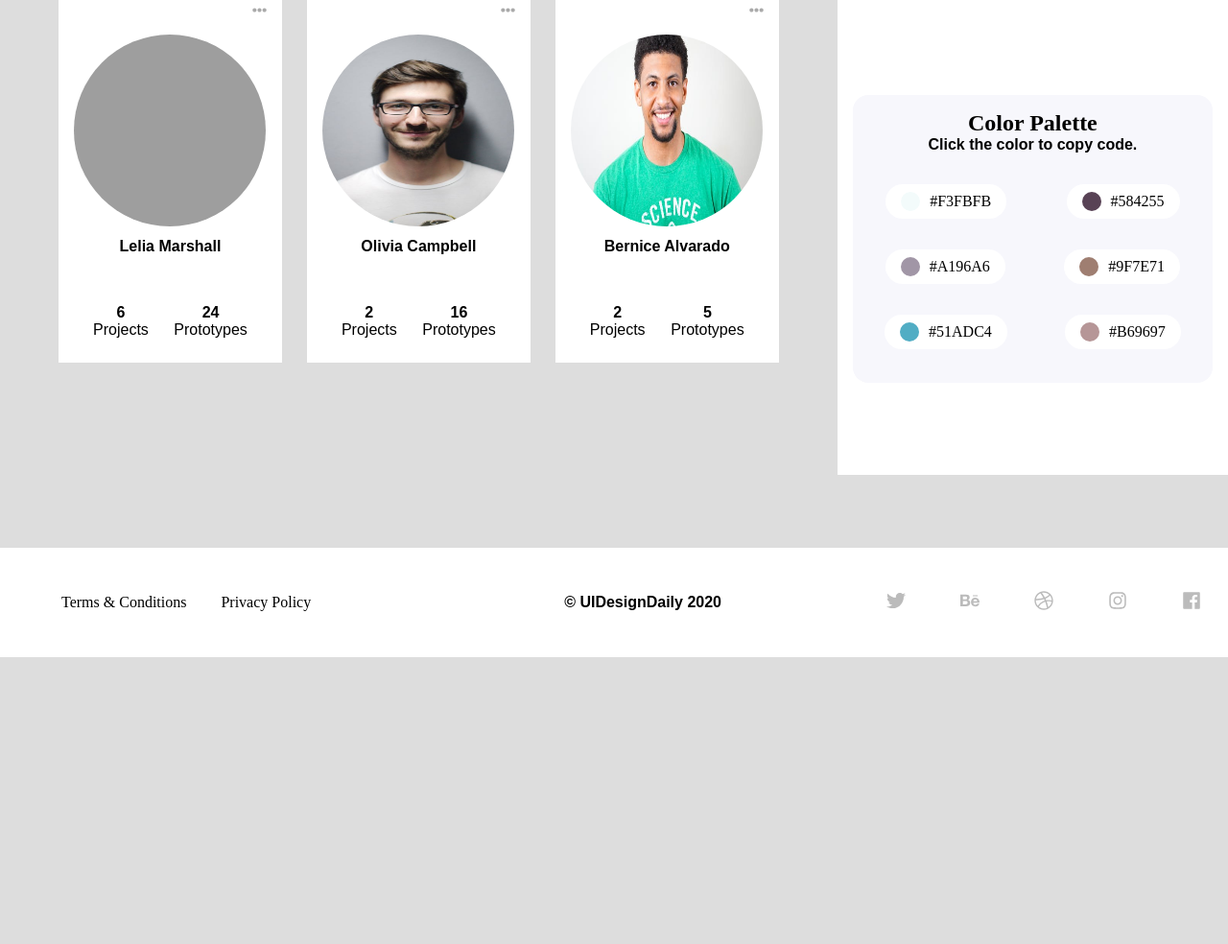
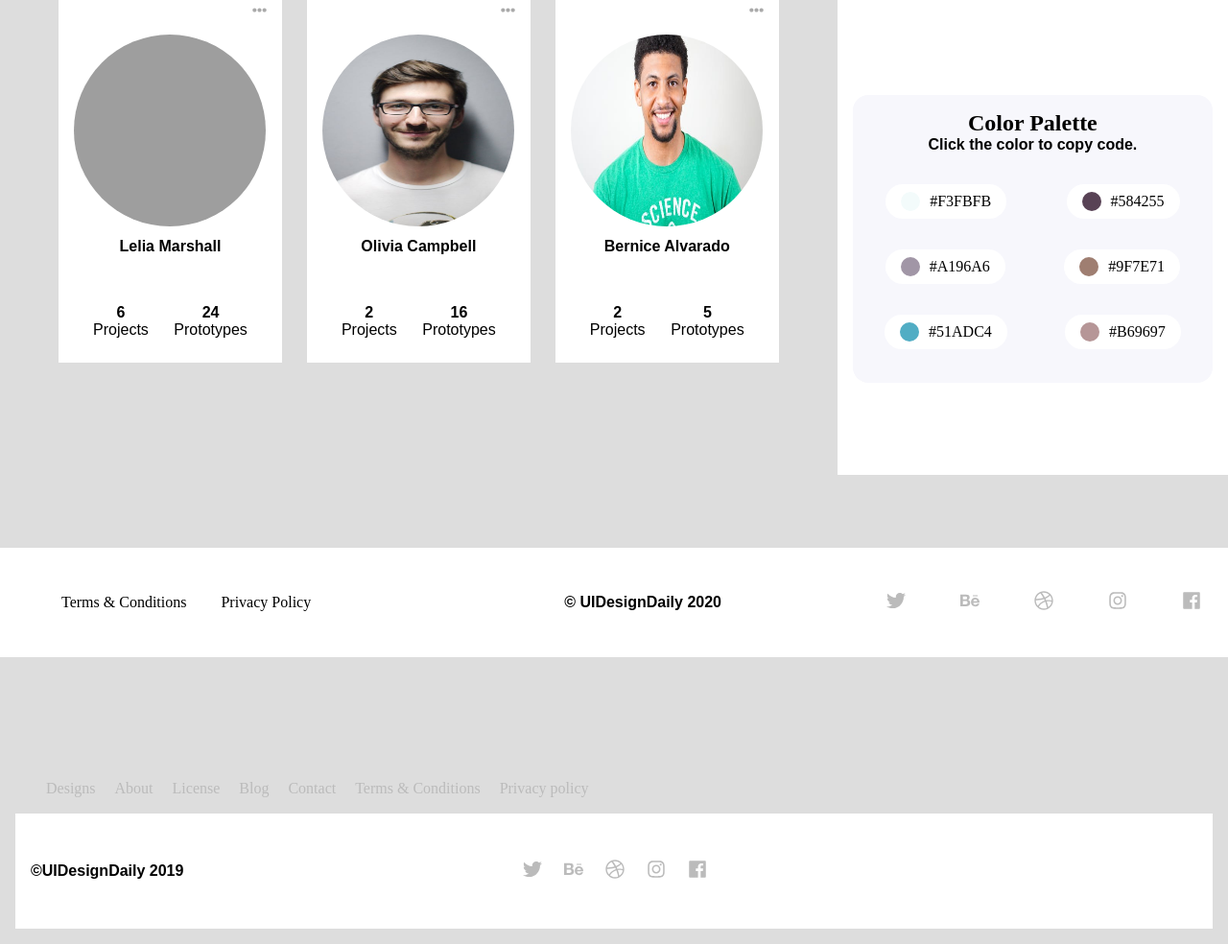
Before and after one commit to wisestme/user_cards, a plain HTML site: page index.html in a window 1280 px wide. Shown: the part 726-1710 px from the top of the page at 96% size. Before the commit the page ends 1411 px from the top, so only its background shows below. Drawn offline with Linux system fonts and the light colour scheme; grey boxes are pictures that could not be loaded.

Commit message:
add modal

```diff
--- a/index.html
+++ b/index.html
@@ -229,5 +229,51 @@
             </div>
         </div>
     </footer>
+    <section id="modal">
+        <div class="container">
+            <!-- <header>
+                <div class="wrapper">
+                    <img src="./images/logo.png" alt="">
+
+                </div>
+            </header> -->
+            <main>
+                <div class="container">
+                    <nav>
+                        <a href="#">Designs</a>
+                        <a href="#">About</a>
+                        <a href="#">License</a>
+                        <a href="#">Blog</a>
+                        <a href="#">Contact</a>
+                        <a href="#">Terms & Conditions</a>
+                        <a href="#">Privacy policy</a>
+                    </nav>
+
+                </div>
+            </main>
+            <footer>
+                <div class="container">
+                    <p>&copy;UIDesignDaily 2019</p>
+                    <div class="social">
+                        <div class="twitter">
+                            <svg xmlns="http://www.w3.org/2000/svg" viewBox="0 0 512 512"><path d="M459.37 151.716c.325 4.548.325 9.097.325 13.645 0 138.72-105.583 298.558-298.558 298.558-59.452 0-114.68-17.219-161.137-47.106 8.447.974 16.568 1.299 25.34 1.299 49.055 0 94.213-16.568 130.274-44.832-46.132-.975-84.792-31.188-98.112-72.772 6.498.974 12.995 1.624 19.818 1.624 9.421 0 18.843-1.3 27.614-3.573-48.081-9.747-84.143-51.98-84.143-102.985v-1.299c13.969 7.797 30.214 12.67 47.431 13.319-28.264-18.843-46.781-51.005-46.781-87.391 0-19.492 5.197-37.36 14.294-52.954 51.655 63.675 129.3 105.258 216.365 109.807-1.624-7.797-2.599-15.918-2.599-24.04 0-57.828 46.782-104.934 104.934-104.934 30.213 0 57.502 12.67 76.67 33.137 23.715-4.548 46.456-13.32 66.599-25.34-7.798 24.366-24.366 44.833-46.132 57.827 21.117-2.273 41.584-8.122 60.426-16.243-14.292 20.791-32.161 39.308-52.628 54.253z"/></svg>
+                        </div>
+                        <div class="behance">
+                            <svg xmlns="http://www.w3.org/2000/svg" viewBox="0 0 576 512"><path d="M232 237.2c31.8-15.2 48.4-38.2 48.4-74 0-70.6-52.6-87.8-113.3-87.8H0v354.4h171.8c64.4 0 124.9-30.9 124.9-102.9 0-44.5-21.1-77.4-64.7-89.7zM77.9 135.9H151c28.1 0 53.4 7.9 53.4 40.5 0 30.1-19.7 42.2-47.5 42.2h-79v-82.7zm83.3 233.7H77.9V272h84.9c34.3 0 56 14.3 56 50.6 0 35.8-25.9 47-57.6 47zm358.5-240.7H376V94h143.7v34.9zM576 305.2c0-75.9-44.4-139.2-124.9-139.2-78.2 0-131.3 58.8-131.3 135.8 0 79.9 50.3 134.7 131.3 134.7 61.3 0 101-27.6 120.1-86.3H509c-6.7 21.9-34.3 33.5-55.7 33.5-41.3 0-63-24.2-63-65.3h185.1c.3-4.2.6-8.7.6-13.2zM390.4 274c2.3-33.7 24.7-54.8 58.5-54.8 35.4 0 53.2 20.8 56.2 54.8H390.4z"/></svg>
+                        </div>
+                        <div class="dribble">
+                            <svg xmlns="http://www.w3.org/2000/svg" viewBox="0 0 512 512"><path d="M256 8C119.252 8 8 119.252 8 256s111.252 248 248 248 248-111.252 248-248S392.748 8 256 8zm163.97 114.366c29.503 36.046 47.369 81.957 47.835 131.955-6.984-1.477-77.018-15.682-147.502-6.818-5.752-14.041-11.181-26.393-18.617-41.614 78.321-31.977 113.818-77.482 118.284-83.523zM396.421 97.87c-3.81 5.427-35.697 48.286-111.021 76.519-34.712-63.776-73.185-116.168-79.04-124.008 67.176-16.193 137.966 1.27 190.061 47.489zm-230.48-33.25c5.585 7.659 43.438 60.116 78.537 122.509-99.087 26.313-186.36 25.934-195.834 25.809C62.38 147.205 106.678 92.573 165.941 64.62zM44.17 256.323c0-2.166.043-4.322.108-6.473 9.268.19 111.92 1.513 217.706-30.146 6.064 11.868 11.857 23.915 17.174 35.949-76.599 21.575-146.194 83.527-180.531 142.306C64.794 360.405 44.17 310.73 44.17 256.323zm81.807 167.113c22.127-45.233 82.178-103.622 167.579-132.756 29.74 77.283 42.039 142.053 45.189 160.638-68.112 29.013-150.015 21.053-212.768-27.882zm248.38 8.489c-2.171-12.886-13.446-74.897-41.152-151.033 66.38-10.626 124.7 6.768 131.947 9.055-9.442 58.941-43.273 109.844-90.795 141.978z"/></svg>
+                        </div>
+                        <div class="instagram">
+                            <svg xmlns="http://www.w3.org/2000/svg" viewBox="0 0 448 512"><path d="M224.1 141c-63.6 0-114.9 51.3-114.9 114.9s51.3 114.9 114.9 114.9S339 319.5 339 255.9 287.7 141 224.1 141zm0 189.6c-41.1 0-74.7-33.5-74.7-74.7s33.5-74.7 74.7-74.7 74.7 33.5 74.7 74.7-33.6 74.7-74.7 74.7zm146.4-194.3c0 14.9-12 26.8-26.8 26.8-14.9 0-26.8-12-26.8-26.8s12-26.8 26.8-26.8 26.8 12 26.8 26.8zm76.1 27.2c-1.7-35.9-9.9-67.7-36.2-93.9-26.2-26.2-58-34.4-93.9-36.2-37-2.1-147.9-2.1-184.9 0-35.8 1.7-67.6 9.9-93.9 36.1s-34.4 58-36.2 93.9c-2.1 37-2.1 147.9 0 184.9 1.7 35.9 9.9 67.7 36.2 93.9s58 34.4 93.9 36.2c37 2.1 147.9 2.1 184.9 0 35.9-1.7 67.7-9.9 93.9-36.2 26.2-26.2 34.4-58 36.2-93.9 2.1-37 2.1-147.8 0-184.8zM398.8 388c-7.8 19.6-22.9 34.7-42.6 42.6-29.5 11.7-99.5 9-132.1 9s-102.7 2.6-132.1-9c-19.6-7.8-34.7-22.9-42.6-42.6-11.7-29.5-9-99.5-9-132.1s-2.6-102.7 9-132.1c7.8-19.6 22.9-34.7 42.6-42.6 29.5-11.7 99.5-9 132.1-9s102.7-2.6 132.1 9c19.6 7.8 34.7 22.9 42.6 42.6 11.7 29.5 9 99.5 9 132.1s2.7 102.7-9 132.1z"/></svg>
+                        </div>
+                        <div class="facebook">
+                            <svg xmlns="http://www.w3.org/2000/svg" viewBox="0 0 448 512"><path d="M448 56.7v398.5c0 13.7-11.1 24.7-24.7 24.7H309.1V306.5h58.2l8.7-67.6h-67v-43.2c0-19.6 5.4-32.9 33.5-32.9h35.8v-60.5c-6.2-.8-27.4-2.7-52.2-2.7-51.6 0-87 31.5-87 89.4v49.9h-58.4v67.6h58.4V480H24.7C11.1 480 0 468.9 0 455.3V56.7C0 43.1 11.1 32 24.7 32h398.5c13.7 0 24.8 11.1 24.8 24.7z"/></svg>
+                        </div>
+                    </div>
+                </div>
+            </footer>
+        </div>
+    </section>
 </body>
 </html>
```
